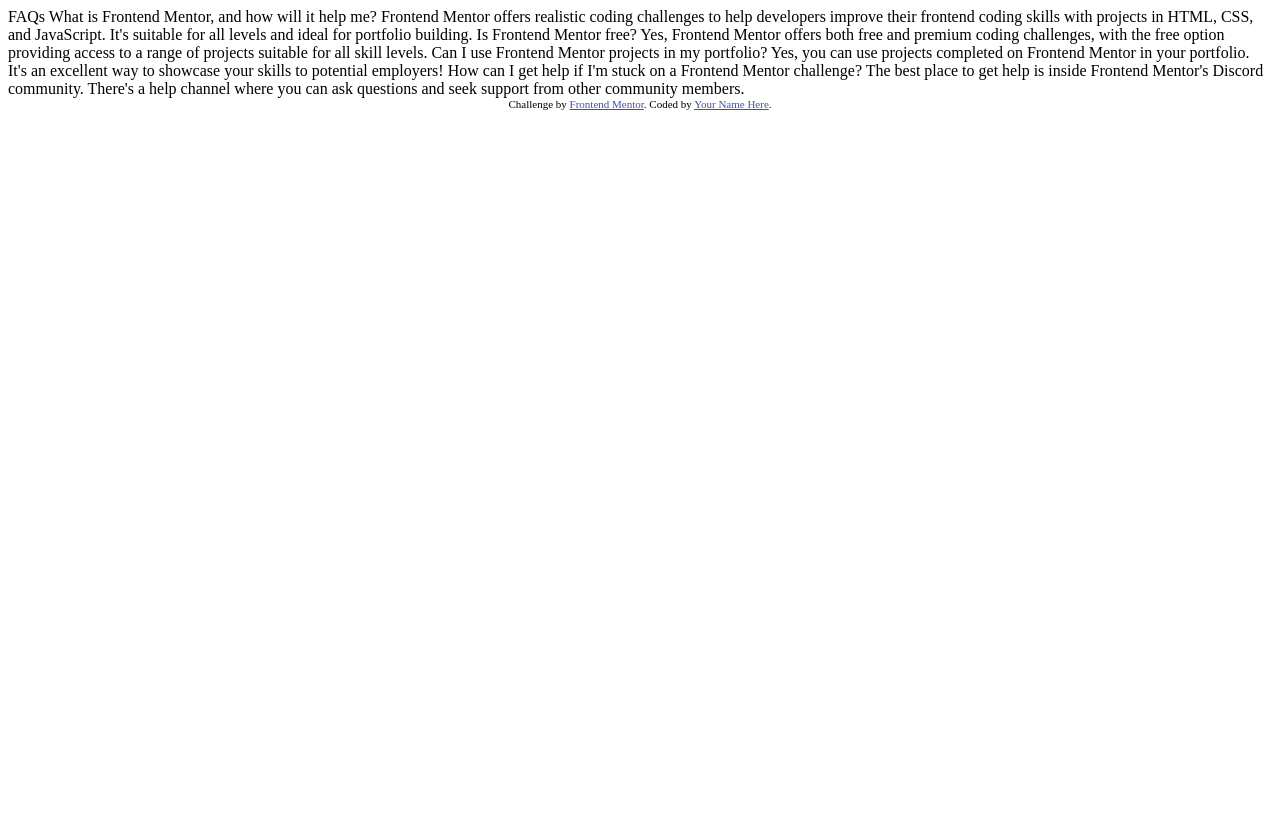
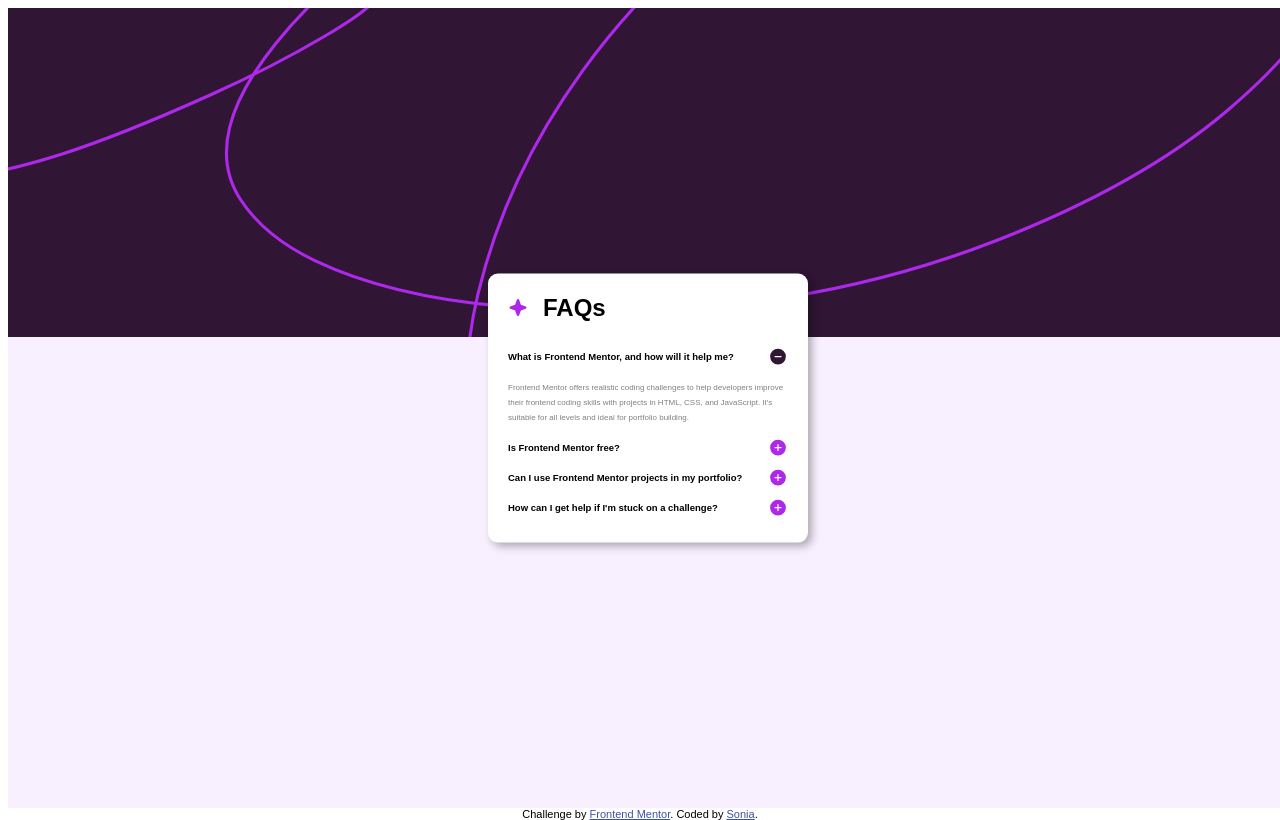
Before and after one commit to IvanaMENDJEMEN/Challenge_FrontEnd_Mentor, a plain HTML site: page faq-accordion-main/index.html in a window 1280 px wide. Drawn offline with Linux system fonts and the light colour scheme; a web font is replaced by a local one.

Commit message:
Modification du fichier style css du dossier faq.....

```diff
--- a/faq-accordion-main/index.html
+++ b/faq-accordion-main/index.html
@@ -5,6 +5,7 @@
   <meta name="viewport" content="width=device-width, initial-scale=1.0"> <!-- displays site properly based on user's device -->
 
   <link rel="icon" type="image/png" sizes="32x32" href="./assets/images/favicon-32x32.png">
+  <link href="style.css" rel="stylesheet" type="text/css"/>
 
   <title>Frontend Mentor | FAQ accordion</title>
 
@@ -16,33 +17,56 @@
 </head>
 <body>
 
-  FAQs
+  <main>
+    <div class="container ">
+      <div class="top"></div>
+      <div class="bottom"></div>
+      <div class ="contentbox">
+        <div class="titre">
+          <img src="./assets/images/icon-star.svg" alt="icone etoile">
+          <h2>FAQs</h2>
+        </div>
 
-  What is Frontend Mentor, and how will it help me?
+        <div class="soustitre">
+          <p class >What is Frontend Mentor, and how will it help me?</p>
+          <img class="imagetext" src="./assets/images/icon-minus.svg" alt="icone menu">
 
-  Frontend Mentor offers realistic coding challenges to help developers improve their
-  frontend coding skills with projects in HTML, CSS, and JavaScript. It's suitable for
-  all levels and ideal for portfolio building.
+        </div>
 
-  Is Frontend Mentor free?
+        <div class="description">
+          <p>
+            Frontend Mentor offers realistic coding challenges to help developers improve their
+            frontend coding skills with projects in HTML, CSS, and JavaScript. It's suitable for
+            all levels and ideal for portfolio building.
+          </p>
+        </div>
 
-  Yes, Frontend Mentor offers both free and premium coding challenges, with the free
-  option providing access to a range of projects suitable for all skill levels.
+        <div class="soustitre ">
+          <p>Is Frontend Mentor free?</p>
+          <img class="imagetext" src="./assets/images/icon-plus.svg" alt="icone plus">
+        </div>
 
-  Can I use Frontend Mentor projects in my portfolio?
 
-  Yes, you can use projects completed on Frontend Mentor in your portfolio. It's an excellent
-  way to showcase your skills to potential employers!
+        <div class="soustitre">
+          <p>Can I use Frontend Mentor projects in my portfolio?</p>
+          <img class="imagetext" src="./assets/images/icon-plus.svg" alt="icone plus">
+        </div>
 
-  How can I get help if I'm stuck on a Frontend Mentor challenge?
 
-  The best place to get help is inside Frontend Mentor's Discord community. There's a help
-  channel where you can ask questions and seek support from other community members.
+        <div class="soustitre">
+          <p>How can I get help if I'm stuck on a challenge?</p>
+          <img class="imagetext"src="./assets/images/icon-plus.svg" alt="icone plus">
+        </div>
+
+      </div>
+    </div>
+
+  </main>
 
 
   <div class="attribution">
     Challenge by <a href="https://www.frontendmentor.io?ref=challenge" target="_blank">Frontend Mentor</a>.
-    Coded by <a href="#">Your Name Here</a>.
+    Coded by <a href="#">Sonia</a>.
   </div>
 </body>
 </html>
--- /dev/null
+++ b/faq-accordion-main/style.css
@@ -0,0 +1,78 @@
+@import url('https://fonts.google.com/specimen/Work+Sans');
+html {
+    margin: 0;
+    height: 100%;
+}
+body {
+    display: flex;
+    flex-direction: column;
+    height: 100vh;
+    overflow: hidden; /* bloque le scroll vertical */
+    font-family: 'Work Sans', sans-serif;
+}
+.container {
+    display: flex;
+    flex-direction: column;
+    position: relative;
+    height: 100vh; /* hauteur pleine fenêtre */
+    width: 100vw; /* largeur pleine fenêtre */
+}
+.top {
+    height: 70%; /* un tiers */
+    background-image: url('./assets/images/background-pattern-desktop.svg');
+    background-position: center;
+    object-fit: contain;
+    background-size: cover;
+}
+.bottom {
+    height: 100%;
+    background-color: hsl(275, 100%, 97%);
+}
+.contentbox {
+    display: flex;
+    flex-direction: column;
+    position: absolute;
+    background-color: white;
+    top: 50%;
+    left: 50%;
+    transform: translate(-50%, -50%);
+    max-width: 100%;     /* Ne dépasse jamais la largeur du parent */
+    max-height: 100vh;   /* Ne dépasse pas la hauteur de l'écran */
+    border-radius: 10px;
+    padding: 0 20px 20px 20px;
+    width: 280px;
+    height: auto;
+    box-shadow: 4px 4px 8px rgba(0, 0, 0, 0.3) ;
+}
+.titre {
+    display: flex;
+    flex-direction: row;
+    align-items: center;
+    gap: 15px;
+    font-weight: 700;
+}
+.soustitre {
+    display: flex;
+    flex-direction: row;
+    align-items: center;
+    font-weight: 600;
+    font-size: 9.5px;
+}
+.description {
+    display: flex;
+    flex-direction: row;
+    align-items: center;
+    font-size: 8px;
+    font-weight: 400;
+    color: grey;
+    line-height: 15px;
+}
+
+img {
+    width: 20px;
+    height: 20px;
+    text-align: center;
+}
+.imagetext{
+    margin-left: auto;
+}
```
Also changed, not shown: index_main.html (deleted, +0 -19 lines).
